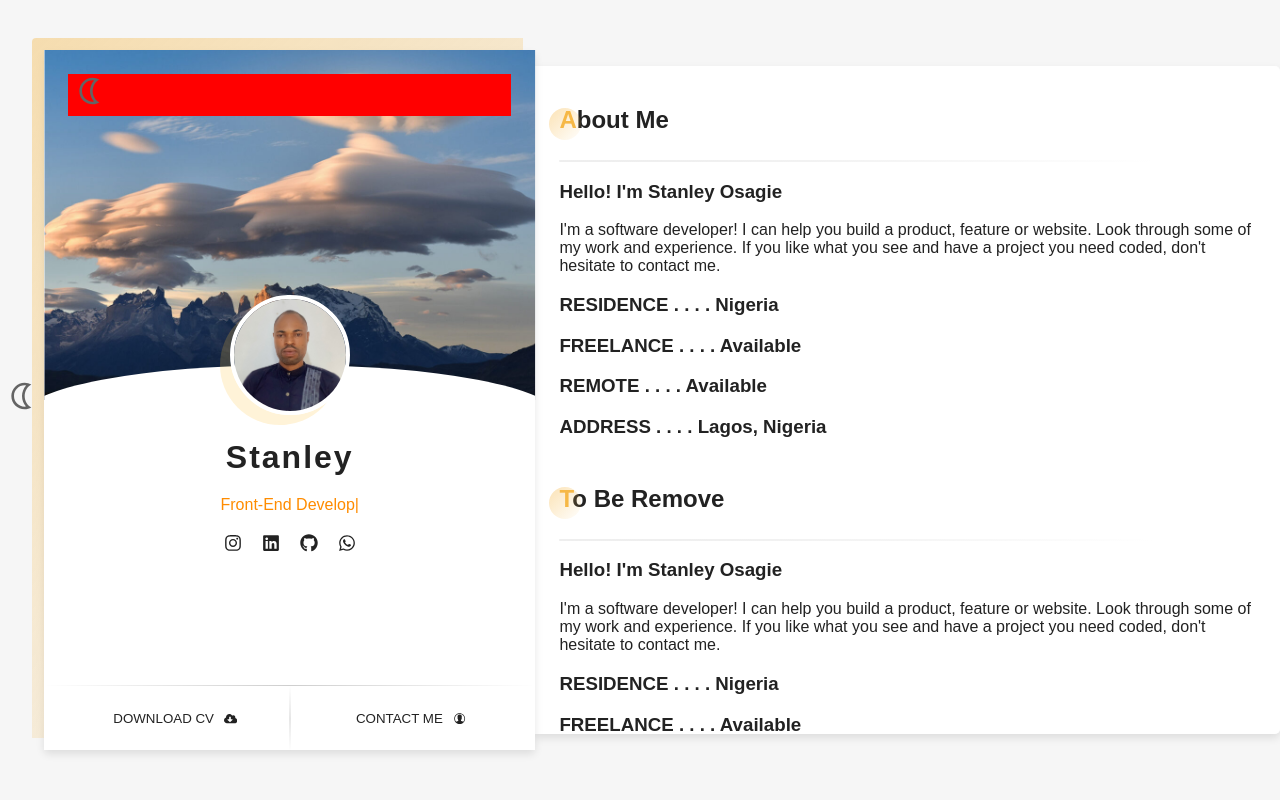
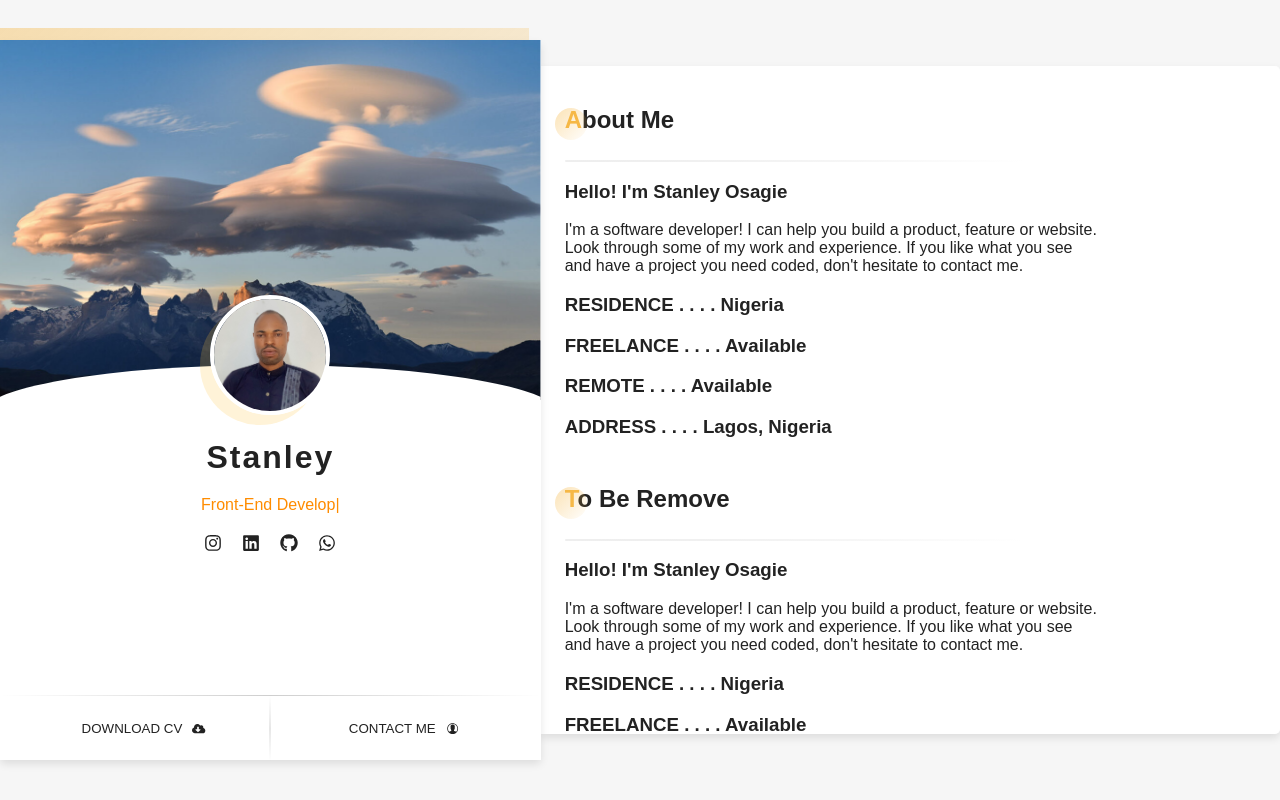
Before and after one commit to sagieramos/stanley-osagie-porforlio, a React (Create React App) app: page / in a window 1280 px wide. Built offline with nearby package versions, Linux system fonts and the light colour scheme; a web font is replaced by a local one.

Commit message:
styling vh

```diff
--- a/src/components/About.js
+++ b/src/components/About.js
@@ -7,7 +7,6 @@ import myPhoto from '../assets/myPhoto.jpg';
 import { color, colorToggle } from '../signal.ts';
 import StackSummary from './StackSummary';
 import dev1 from '../assets/dev1.jpg';
-import Option from './Option';
 import './about.css';
 
 const About = () => {
@@ -51,9 +50,10 @@ const About = () => {
       boxShadow: '0 4px 8px rgba(0, 0, 0, 0.1)',
       height: '90vh',
       maxHeight: '780px',
-      minHeight: '600px',
+      minHeight: '688px',
       background: colorToggle(color.value),
       width: '100%',
+      minWidth: '256px',
       maxWidth: '588px',
     },
     bgImgContainer: {
@@ -158,7 +158,6 @@ const About = () => {
   };
   return (
     <section className="about-i-sagie" style={styles.hero}>
-      <div className="menu-option"><Option /></div>
       <div style={styles.offset} />
       <div style={styles.offsetBg}>
         <div style={styles.offsetContents}>
--- a/src/components/App.js
+++ b/src/components/App.js
@@ -16,9 +16,13 @@ function App() {
 
   return (
     <div style={styles} className="App">
-      <div id="menu-i-sagie"><Option /></div>
-      <div id="about-i-sagie"><About /></div>
-      <div id="cards-i-sagie" className={displayMode}><Cards /></div>
+      <div id="about-i-sagie" className="wdth">
+        <Option />
+        <About />
+      </div>
+      <div id="cards-i-sagie" className={`${displayMode} wdth`}>
+        <Cards />
+      </div>
       <div />
     </div>
   );
--- a/src/components/app.scss
+++ b/src/components/app.scss
@@ -2,9 +2,10 @@ $breakpoint-large: 1120px;
 $breakpoint-small: 680px;
 
 .App {
-    width: 100vw;
-    height: 100vh;
+    width: 100%;
+    height: 100%;
     box-sizing: border-box;
+    position: relative;
 }
 
 .u982y38wydg-dark-mode {
@@ -21,6 +22,16 @@ $breakpoint-small: 680px;
     box-shadow: 0 4px 8px rgba(0, 0, 0, 0.1);
 }
 
+@media only screen and (min-width: $breakpoint-small) {
+    .option-7263j {
+        position: fixed;
+        align-self: flex-start;
+        margin-left: -50px;
+        top: 0;
+        z-index: 6;
+    }
+}
+
 @media only screen and (max-width: $breakpoint-small) {
     .App {
         position: relative;
@@ -33,6 +44,12 @@ $breakpoint-small: 680px;
         overflow: auto;
     }
 
+    #about-i-sagie {
+        display: flex;
+        flex-direction: column;
+        align-items: center;
+        width: 100%;
+    }
     .App::-webkit-scrollbar {
         width: 6px;
         background-color: #777;
@@ -43,18 +60,15 @@ $breakpoint-small: 680px;
         background-color: #333;
     }
 
-    #cards-i-sagie {
-        max-width: 588px;
+    .wdth {
         width: 100%;
     }
 
-    #about-i-sagie {
+/*     #about-i-sagie {
         display: flex;
         flex-direction: column;
         align-items: center;
-        width: 100%;
-        margin-top: 800px;
-    }
+    } */
   }
 
 
@@ -88,8 +102,11 @@ $breakpoint-small: 680px;
         display: flex;
         flex-direction: column;
         align-items: center;
-        width: 100%;
-        margin-top: 800px;
+
+    }
+
+    .wdth {
+        width: 585px;
     }
   }
 
@@ -99,6 +116,7 @@ $breakpoint-small: 680px;
         align-items: center;
         justify-content: center;
         gap: 0;
+        height: 100vh;
     }
 
     #cards-i-sagie {
@@ -112,8 +130,8 @@ $breakpoint-small: 680px;
         display: flex;
         flex-direction: column;
         align-items: center;
-        width: 528px;
-        max-height: 700px;
+        max-height: 750px;
+        width: 585px;
     }
 
     #cards-i-sagie::-webkit-scrollbar {
--- a/src/components/cards.scss
+++ b/src/components/cards.scss
@@ -3,4 +3,6 @@
     padding: 0 24px;
     border-radius: 4px;
     height: 100%;
+    width: 100%;
+    max-width: 585px;
 }
```
